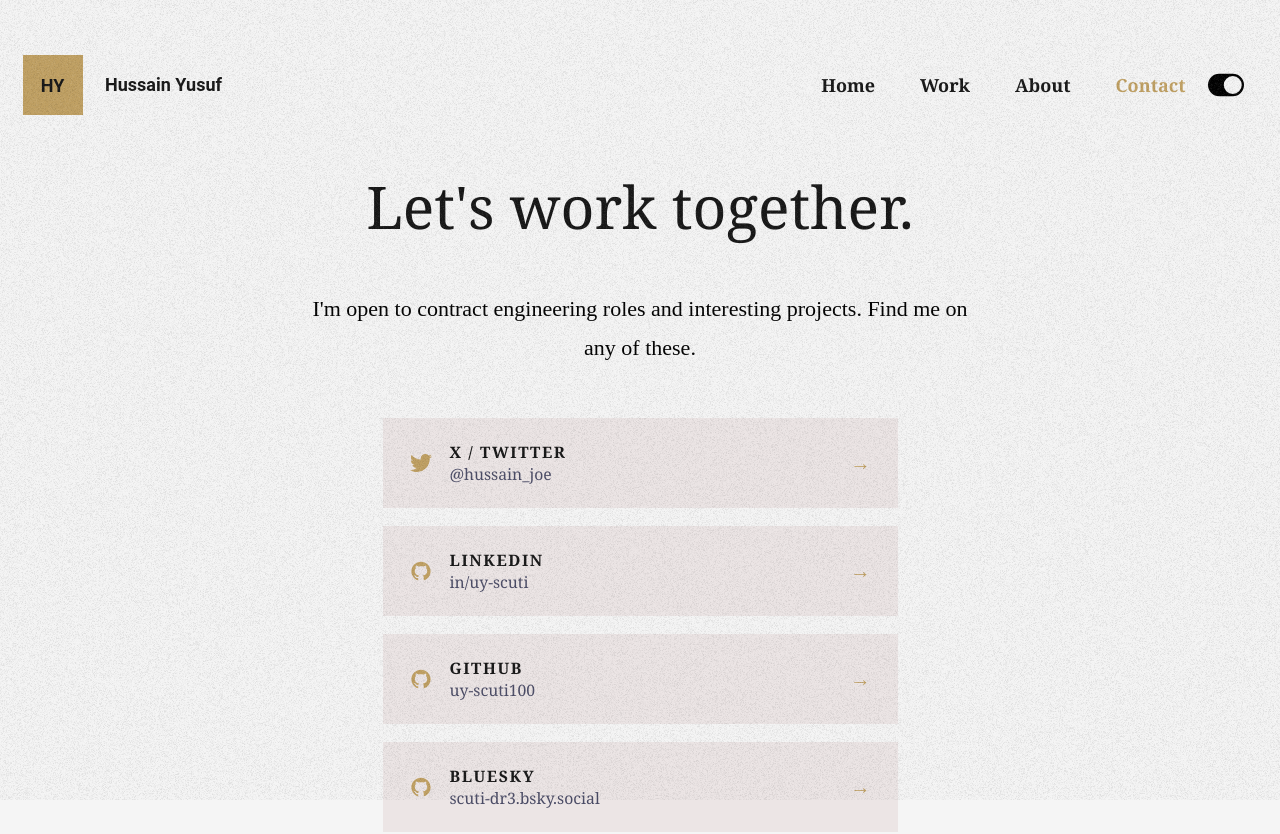
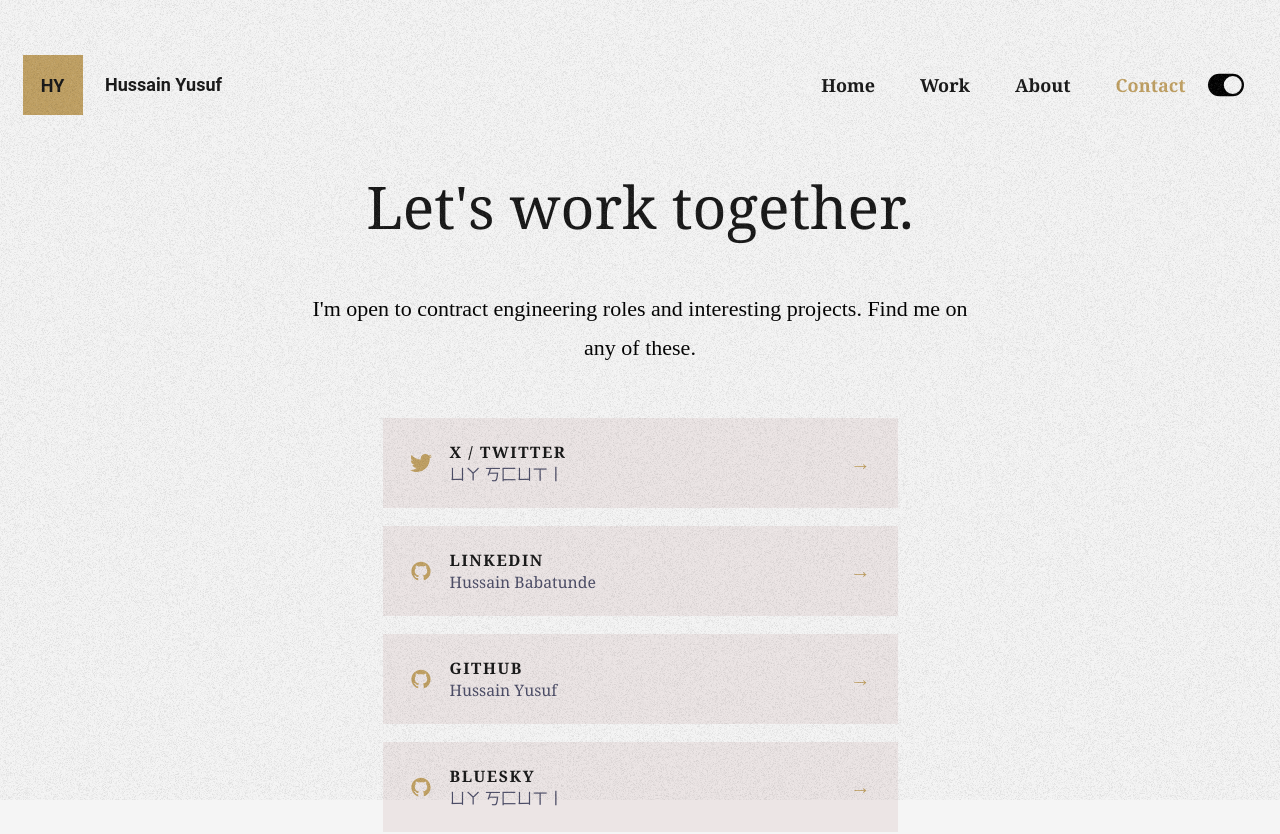
Before and after one commit to uy-scuti100/Port, a React (Vite) app: page /contact in a window 1280 px wide. Shown: the top 834 px of the page. Built offline with nearby package versions, Linux system fonts and the light colour scheme.

Commit message:
added new links

```diff
--- a/src/components/ContactComponents/ContactForm.jsx
+++ b/src/components/ContactComponents/ContactForm.jsx
@@ -8,25 +8,25 @@ import { Link } from "react-router-dom";
 const socials = [
     {
         label: "X / Twitter",
-        handle: "@hussain_joe",
+        handle: "ㄩㄚ 丂匚ㄩㄒ丨",
         href: "https://x.com/hussain_joe",
         icon: FaTwitter,
     },
     {
         label: "LinkedIn",
-        handle: "in/uy-scuti",
+        handle: "Hussain Babatunde",
         href: "https://www.linkedin.com/in/uy-scuti/",
         icon: AiFillGithub,
     },
     {
         label: "GitHub",
-        handle: "uy-scuti100",
+        handle: "Hussain Yusuf",
         href: "https://github.com/uy-scuti100",
         icon: AiFillGithub,
     },
     {
         label: "Bluesky",
-        handle: "scuti-dr3.bsky.social",
+        handle: "ㄩㄚ 丂匚ㄩㄒ丨",
         href: "https://bsky.app/profile/scuti-dr3.bsky.social",
         icon: AiFillGithub,
     },
--- a/src/components/HomeComponents/HeroSection.jsx
+++ b/src/components/HomeComponents/HeroSection.jsx
@@ -47,7 +47,7 @@ const HeroSection = () => {
                 <p>
                     <Link
                         target="_blank"
-                        to="https://www.linkedin.com/in/yusuf-hussain-276ab6251/"
+                        to="https://www.linkedin.com/in/uy-scuti"
                     >
                         <TiSocialLinkedin className="text-[#8d8d8dee]" />
                     </Link>
--- a/src/components/buttons/primary-btn.jsx
+++ b/src/components/buttons/primary-btn.jsx
@@ -7,7 +7,6 @@ export default function PrimaryBtn({ children, href }) {
 	return (
 		<Link
 			to={href}
-			target="_blank"
 			className={`text-${theme.text} uppercase bg-brown transition-all duration-500 hover:opacity-70 md:px-5 md:py-6 py-4 px-3 leading-[1] whitespace-nowrap`}
 		>
 			{children}
--- a/src/components/globalComponents/Footer.jsx
+++ b/src/components/globalComponents/Footer.jsx
@@ -106,7 +106,7 @@ const Footer = () => {
 				</p>
 
 				<p>
-					<Link to="https://www.linkedin.com/in/yusuf-hussain-276ab6251/">
+					<Link to="https://www.linkedin.com/in/uy-scuti/">
 						<TiSocialLinkedin />
 					</Link>
 				</p>
--- a/src/constants/WorkLinks.js
+++ b/src/constants/WorkLinks.js
@@ -1,10 +1,17 @@
 export const workLinks = [
     {
         name: "VybeSec",
-        link: "https://vybesec.vercel.app/",
+        link: "https://vybesec.com/",
         intro: "App monitoring built for non-engineers. VybeSec watches every crash, leak, and slowdown in your AI-built app and translates the raw error into plain English — with a fix prompt ready to paste into Cursor, Lovable, or Replit. Built with Next.js, TypeScript, and a real-time error pipeline.",
         image: "https://api.microlink.io/?url=https://vybesec.vercel.app&screenshot=true&meta=false&embed=screenshot.url",
         concept: "Developer Tools",
+    },
+       {
+        name: "Chat Manager for Claude",
+        link: "https://ccm-eosin.vercel.app/",
+        intro: "A Chrome extension that adds folders, tags, a saved prompt library, usage stats, and export to claude.ai — without touching a single line of Claude's code. No chat content stored. Works across all Chromium-based browsers. Free tier covers most power users.",
+        image: "https://api.microlink.io/?url=https://ccm-eosin.vercel.app&screenshot=true&meta=false&embed=screenshot.url",
+        concept: "Chrome Extension",
     },
     {
         name: "Furl",
@@ -20,11 +27,5 @@ export const workLinks = [
         image: "https://api.microlink.io/?url=https://orderground.vercel.app&screenshot=true&meta=false&embed=screenshot.url",
         concept: "Commerce",
     },
-    {
-        name: "Chat Manager",
-        link: "https://ccm-eosin.vercel.app/",
-        intro: "A Chrome extension that adds folders, tags, a saved prompt library, usage stats, and export to claude.ai — without touching a single line of Claude's code. No chat content stored. Works across all Chromium-based browsers. Free tier covers most power users.",
-        image: "https://api.microlink.io/?url=https://ccm-eosin.vercel.app&screenshot=true&meta=false&embed=screenshot.url",
-        concept: "Chrome Extension",
-    },
+
 ];
```
